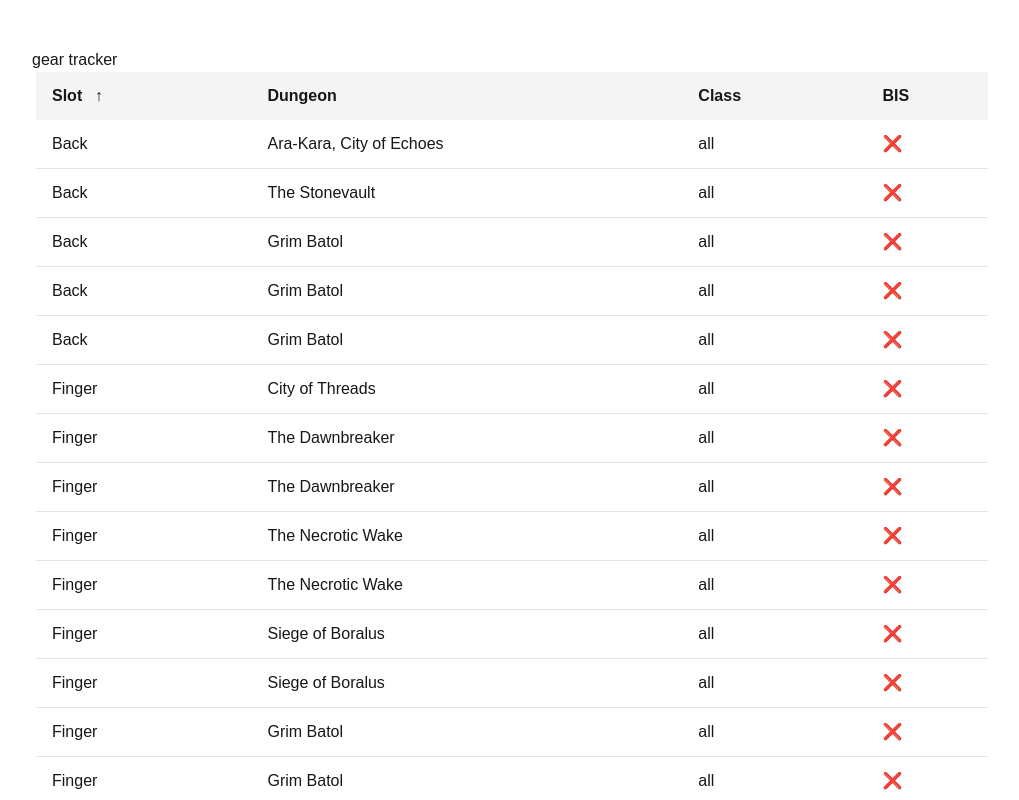
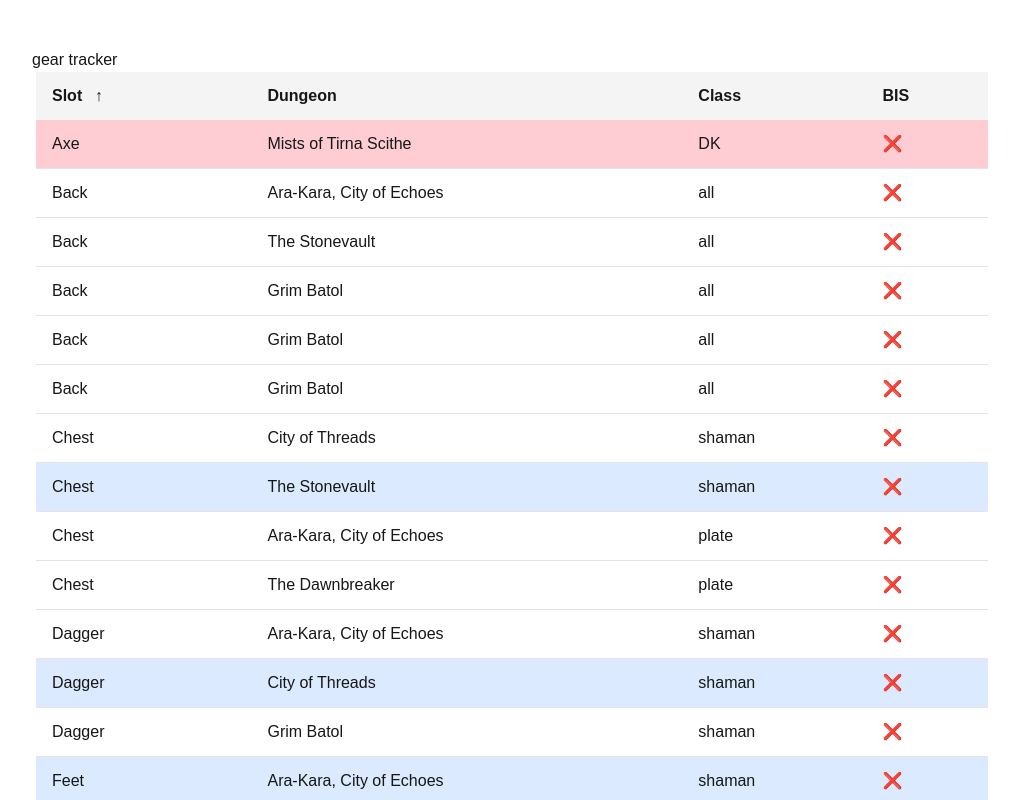
Before and after one commit to MikeH1990/GearTracker, a Next.js app: page / in a window 1280 px wide. Shown: the top 800 px of the page, without its empty margins (128-1147 px from the left). Built offline with nearby package versions, Linux system fonts and the light colour scheme.

Commit message:
fixed types

```diff
--- a/components/component/gear-table.tsx
+++ b/components/component/gear-table.tsx
@@ -3,18 +3,25 @@
 import { useState, useMemo } from "react";
 import datas from "../../app/MData.js";
 
+interface GearItem {
+  Slot: string;
+  Dungeon: string;
+  class: string;
+  BIS: boolean;
+}
+
 export function GearTable() {
-  const [sortColumn, setSortColumn] = useState("slot");
-  const [sortDirection, setSortDirection] = useState("asc");
-  const data = datas;
+  const [sortColumn, setSortColumn] = useState<keyof GearItem>("Slot");
+  const [sortDirection, setSortDirection] = useState<"asc" | "desc">("asc");
+  const data: GearItem[] = datas;
 
-  const getClassBackgroundColor = (className: any) => {
-    switch (className) {
+  const getClassBackgroundColor = (className: string) => {
+    switch (className.toLowerCase()) {
       case "warrior":
         return "bg-slate-300";
       case "shaman":
         return "bg-blue-100";
-      case "DK":
+      case "dk":
         return "bg-rose-200";
       default:
         return "";
@@ -34,7 +41,8 @@ export function GearTable() {
       return 0;
     });
   }, [data, sortColumn, sortDirection]);
-  const handleSort = (column: any) => {
+
+  const handleSort = (column: keyof GearItem) => {
     if (column === sortColumn) {
       setSortDirection(sortDirection === "asc" ? "desc" : "asc");
     } else {
@@ -42,6 +50,7 @@ export function GearTable() {
       setSortDirection("asc");
     }
   };
+
   return (
     <div className="overflow-x-auto">
       <table className="w-full table-auto">
@@ -49,10 +58,10 @@ export function GearTable() {
           <tr className="bg-muted">
             <th
               className="px-4 py-3 text-left cursor-pointer hover:bg-muted-foreground/10"
-              onClick={() => handleSort("slot")}
+              onClick={() => handleSort("Slot")}
             >
               Slot{" "}
-              {sortColumn === "slot" && (
+              {sortColumn === "Slot" && (
                 <span className="ml-2">
                   {sortDirection === "asc" ? "\u2191" : "\u2193"}
                 </span>
@@ -82,10 +91,10 @@ export function GearTable() {
             </th>
             <th
               className="px-4 py-3 text-left cursor-pointer hover:bg-muted-foreground/10"
-              onClick={() => handleSort("bis")}
+              onClick={() => handleSort("BIS")}
             >
               BIS{" "}
-              {sortColumn === "bis" && (
+              {sortColumn === "BIS" && (
                 <span className="ml-2">
                   {sortDirection === "asc" ? "\u2191" : "\u2193"}
                 </span>
```
